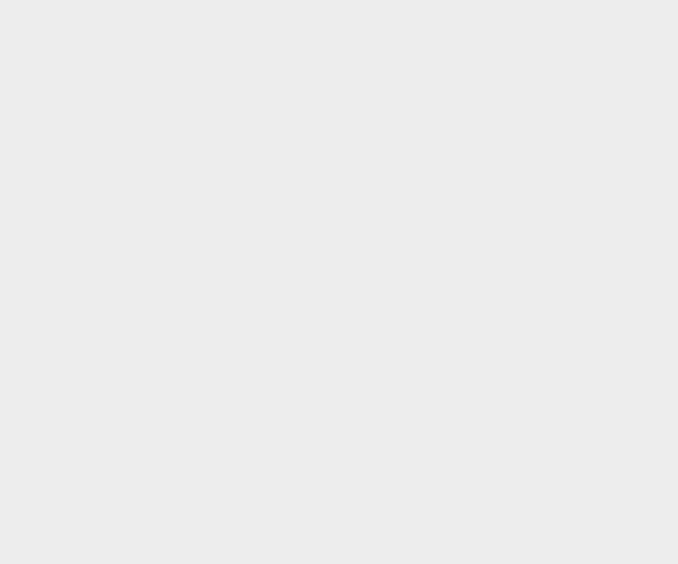
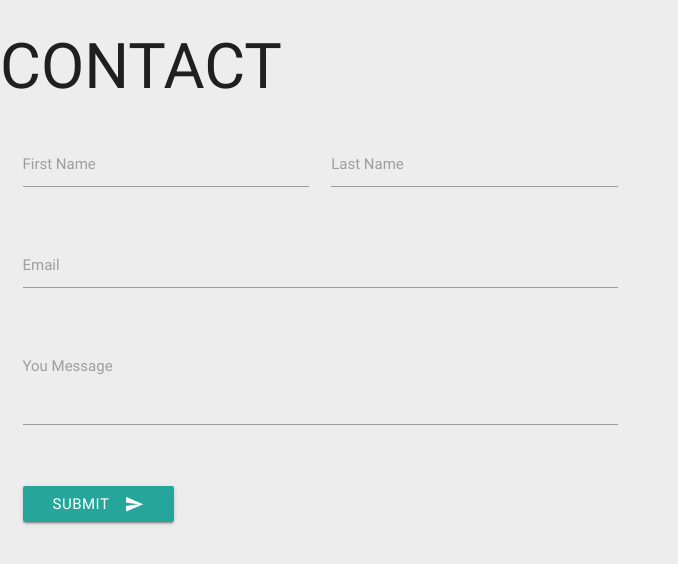
Before and after one commit to mili01gm/portfolio-materialize, a plain HTML site: page index.html in a window 1280 px wide. Shown: the whole page, without its empty margins (0-678 px from the left). Drawn offline with Linux system fonts and the light colour scheme.

Commit message:
input listos

```diff
--- a/index.html
+++ b/index.html
@@ -5,11 +5,47 @@
   <meta name="viewport" content="width=device-width, initial-scale=1.0">
   <meta http-equiv="X-UA-Compatible" content="ie=edge">
   <title>Portfolio | Materialize</title>
+  <link href="https://fonts.googleapis.com/icon?family=Material+Icons" rel="stylesheet">
   <link rel="stylesheet" href="assets/css/materialize.css">
   <link rel="stylesheet" href="assets/css/style.css">
 </head>
 <body>
-
+  <section class="row">
+    <div class="flow-text">
+      <h1>CONTACT</h1>
+    </div>
+    <form class="col s12 m6">
+      <div class="row">
+        <div class="input-field col s6">
+          <input id="first_name" type="text" class="validate">
+          <label for="first_name">First Name</label>
+        </div>
+        <div class="input-field col s6">
+          <input id="last_name" type="text" class="validate">
+          <label for="last_name">Last Name</label>
+        </div>
+      </div>
+      <div class="row">
+        <div class="input-field col s12 m12">
+          <input id="email" type="email" class="validate">
+          <label for="email" data-error="Ingrese Email correctamente" data-success="Email correcto">Email</label>
+        </div>
+      </div>
+      <div class="row">
+        <div class="input-field col s12 m12">
+          <textarea id="textarea1" class="materialize-textarea"></textarea>
+          <label for="textarea1">You Message</label>
+        </div>
+      </div>
+      <div class="row">
+        <div class="input-field col s12 m12">
+          <button class="btn waves-effect waves-light" type="submit" name="action">Submit
+            <i class="material-icons right">send</i>
+          </button>
+        </div>
+      </div>
+    </form>
+  </section>
   <script src="assets/js/jquery-3.2.1.min.js"></script>
   <script src="assets/js/materialize.js"></script>
   <script src="assets/js/main.js"></script>
```
